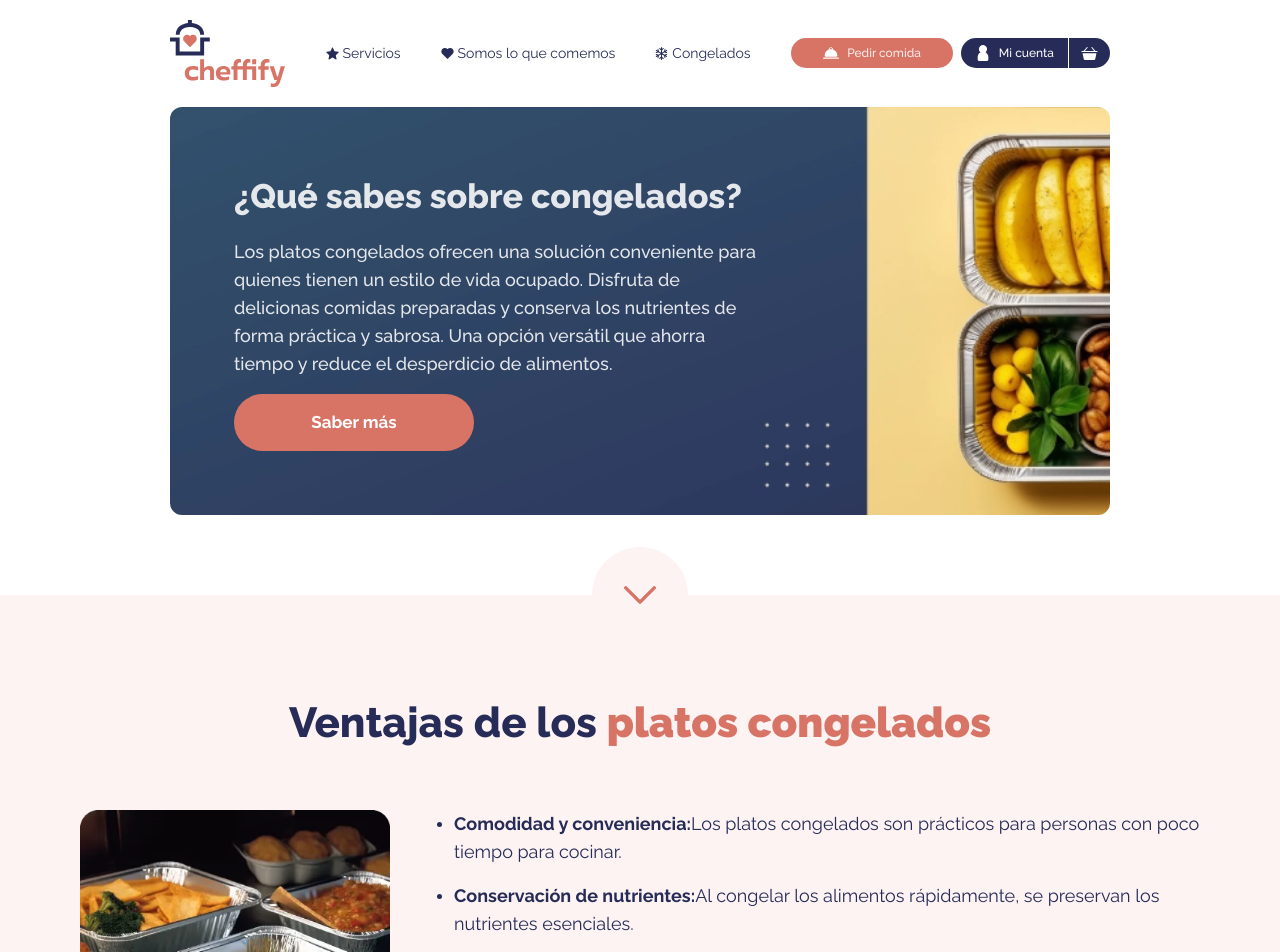
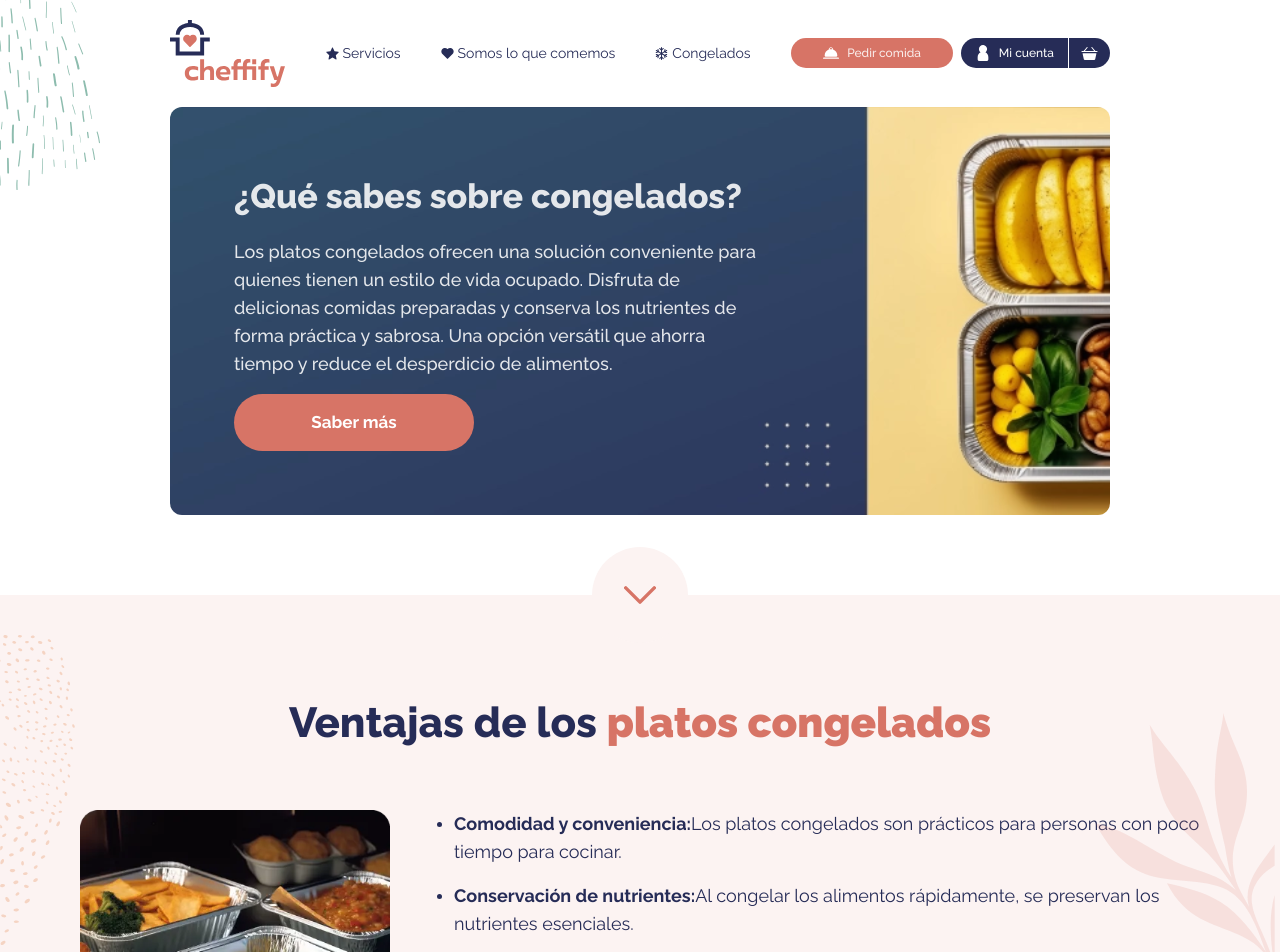
Before and after one commit to amus-dev/cheffify, a React (Vite) app in the folder front_cheffify/: page /congelados in a window 1280 px wide. Shown: the top 952 px of the page. Built offline with nearby package versions, Linux system fonts and the light colour scheme.

Commit message:
Agregar elementos decorativos

```diff
--- a/front_cheffify/src/sections/congelados/Banner.tsx
+++ b/front_cheffify/src/sections/congelados/Banner.tsx
@@ -1,9 +1,11 @@
 import BannerBackground from "@/assets/images/img/banner-congelados.webp";
+import ImageBackgroundItem from "@/assets/images/img/item-bg-menu.svg";
 
 const Banner = () => {
   return (
-    <section
-      className="mx-[20px] lg:mx-[60px] xl:mx-[170px] bg-cover bg-center flex flex-col w-auto p-16 rounded-xl"
+    <section className="px-[20px] lg:px-[60px] xl:px-[170px]">
+      <div
+        className="bg-cover bg-center flex flex-col w-auto p-16 rounded-xl"
         style={{
           backgroundImage: `url(${BannerBackground})`,
         }}
@@ -15,7 +17,8 @@ const Banner = () => {
           Los platos congelados ofrecen una solución conveniente para quienes
           tienen un estilo de vida ocupado. Disfruta de delicionas comidas
           preparadas y conserva los nutrientes de forma práctica y sabrosa. Una
-        opción versátil que ahorra tiempo y reduce el desperdicio de alimentos.
+          opción versátil que ahorra tiempo y reduce el desperdicio de
+          alimentos.
         </p>
         <a
           href="/#shop"
@@ -23,6 +26,12 @@ const Banner = () => {
         >
           Saber más
         </a>
+      </div>
+      <img
+        className="absolute left-0 top-0 hidden xl:block w-[100px] z-20"
+        src={ImageBackgroundItem}
+        alt="Imagen decorativa para el sitio cheffify ubicado en el menu de navegación"
+      />
     </section>
   );
 };
--- a/front_cheffify/src/sections/congelados/Ventajas.tsx
+++ b/front_cheffify/src/sections/congelados/Ventajas.tsx
@@ -1,5 +1,7 @@
 import IconArrow from "@/assets/images/icons/icon-arrow-down.svg";
 import CongeladoImage from "@/assets/images/img/congelado.webp";
+import ItemImageElementFlower from "@/assets/images/img/item-bg-flower-second-section.svg";
+import ItemImageElement from "@/assets/images/img/item-bg-second-section.svg";
 
 const Ventajas = () => {
   return (
@@ -52,6 +54,17 @@ const Ventajas = () => {
           </li>
         </ul>
       </div>
+
+      <img
+        src={ItemImageElement}
+        alt="Imagen decorativa para la sección dos"
+        className="absolute top-10 left-0 w-[75px] h-[310px] hidden lg:block"
+      />
+      <img
+        src={ItemImageElementFlower}
+        alt="Imagen decorativa de flores para la sección dos"
+        className="absolute top-50 right-0 w-[190px] h-[290px] hidden lg:block"
+      />
     </section>
   );
 };
```
Lines whose indentation alone changed are shown as unchanged.
